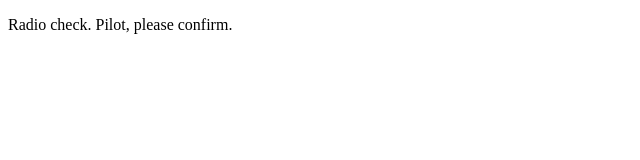
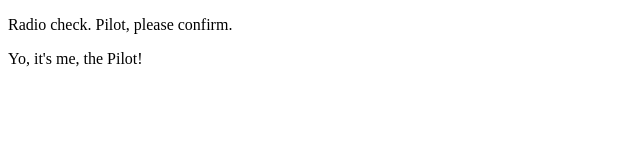
Before and after one commit to LaurenBly/studio_control, a plain HTML site: page index.html in a window 1280 px wide. Shown: the whole page, without its empty margins (0-640 px from the left). Drawn offline with Linux system fonts and the light colour scheme.

Commit message:
pilot_response

```diff
--- a/index.html
+++ b/index.html
@@ -2,5 +2,6 @@
 <html>
    <body>
       <p>Radio check. Pilot, please confirm.</p>
+      <p>Yo, it's me, the Pilot!</p>
    </body>
 </html>
```
